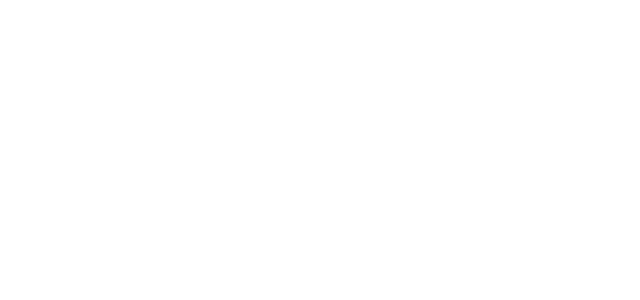
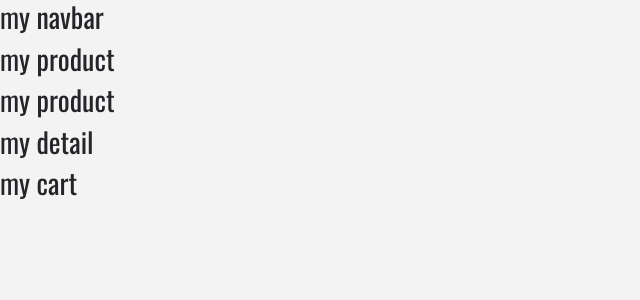
Before and after one commit to rinahafizhah/ecommerce-catalog-react, a React (Create React App) app: page / in a window 1280 px wide. Shown: the top 300 px of the page, without its empty margins (0-640 px from the left). Built offline with nearby package versions, Linux system fonts and the light colour scheme; the HTML template or start-up script is replaced by a standard one.

Commit message:
setting router and app.css(not final)

```diff
--- a/public/index.html
+++ b/public/index.html
@@ -22,7 +22,16 @@
       work correctly both with client-side routing and a non-root public URL.
       Learn how to configure a non-root public URL by running `npm run build`.
     -->
-    <link href="https://fonts.googleapis.com/css?family=Oswald|Permanent+Marker" rel="stylesheet">
+    <link
+      href="https://fonts.googleapis.com/css?family=Oswald|Permanent+Marker"
+      rel="stylesheet"
+    />
+    <link
+      rel="stylesheet"
+      href="https://use.fontawesome.com/releases/v5.6.3/css/all.css"
+      integrity="sha384-UHRtZLI+pbxtHCWp1t77Bi1L4ZtiqrqD80Kn4Z8NTSRyMA2Fd33n5dQ8lWUE00s/"
+      crossorigin="anonymous"
+    />
     <title>E-commerce Catalogue</title>
   </head>
   <body>
--- a/src/App.css
+++ b/src/App.css
@@ -1,32 +1,22 @@
-.App {
-  text-align: center;
+:root{
+  --mainBlue: #2a2a72;
+  --lightBlue: #009ffd;
+  --mainWhite: #f3f3f3;
+  --mainDark: #232528;
+  --mainYellow: #ffa400;
 }
 
-.App-logo {
-  animation: App-logo-spin infinite 20s linear;
-  height: 40vmin;
+body{
+  font-family: "Oswald", sans-serif !important;
+  background: var(--mainWhite) !important;
+  color: var(--mainDark) !important;
 }
 
-.App-header {
-  background-color: #282c34;
-  min-height: 100vh;
-  display: flex;
-  flex-direction: column;
-  align-items: center;
-  justify-content: center;
-  font-size: calc(10px + 2vmin);
-  color: white;
+.text-title{
+  font-family: "Permanent Marker", cursive;
+  letter-spacing: 0.3 rem;
+  text-transform: uppercase;
 }
-
-.App-link {
-  color: #61dafb;
+.text-blue{
+  color: var(--mainBlue);
 }
-
-@keyframes App-logo-spin {
-  from {
-    transform: rotate(0deg);
-  }
-  to {
-    transform: rotate(360deg);
-  }
-}
--- a/src/App.js
+++ b/src/App.js
@@ -1,14 +1,21 @@
 import React, { Component } from "react";
-import logo from "./logo.svg";
 import "./App.css";
-
+import Navbar from "./components/Navbar";
+import ProductList from "./components/ProductList";
+import Product from "./components/Product";
+import Details from "./components/Details";
+import Cart from "./components/Cart";
 
 class App extends Component {
   render() {
     return (
-      <div className="App">
-
-      </div>
+      <React.Fragment>
+        <Navbar />
+        <ProductList />
+        <Product />
+        <Details />
+        <Cart />
+      </React.Fragment>
     );
   }
 }
--- /dev/null
+++ b/src/components/Cart.js
@@ -0,0 +1,12 @@
+import React, { Component } from 'react';
+
+class Cart extends Component {
+    render() {
+        return (
+            <h3>my cart</h3>
+        )
+    }
+
+}
+
+export default Cart
--- /dev/null
+++ b/src/components/Details.js
@@ -0,0 +1,12 @@
+import React, { Component } from 'react';
+
+class Details extends Component {
+    render() {
+        return (
+            <h3>my detail</h3>
+        )
+    }
+
+}
+
+export default Details
--- /dev/null
+++ b/src/components/Navbar.js
@@ -0,0 +1,12 @@
+import React, { Component } from 'react';
+
+class Navbar extends Component {
+    render() {
+        return(
+            <h3>my navbar</h3>
+        )
+    }
+
+}
+
+export default Navbar
--- /dev/null
+++ b/src/components/Product.js
@@ -0,0 +1,13 @@
+import React, { Component } from 'react'
+
+class Product extends Component{
+    render(){
+        return(
+            <h3>my product</h3>
+        )
+
+    }
+
+}
+
+export default Product
--- /dev/null
+++ b/src/components/ProductList.js
@@ -0,0 +1,13 @@
+import React, { Component } from "react";
+import Product from "./Product";
+
+class ProductList extends Component {
+  render() {
+    return (
+      <div>
+        <Product />
+      </div>
+    );
+  }
+}
+export default ProductList;
```
